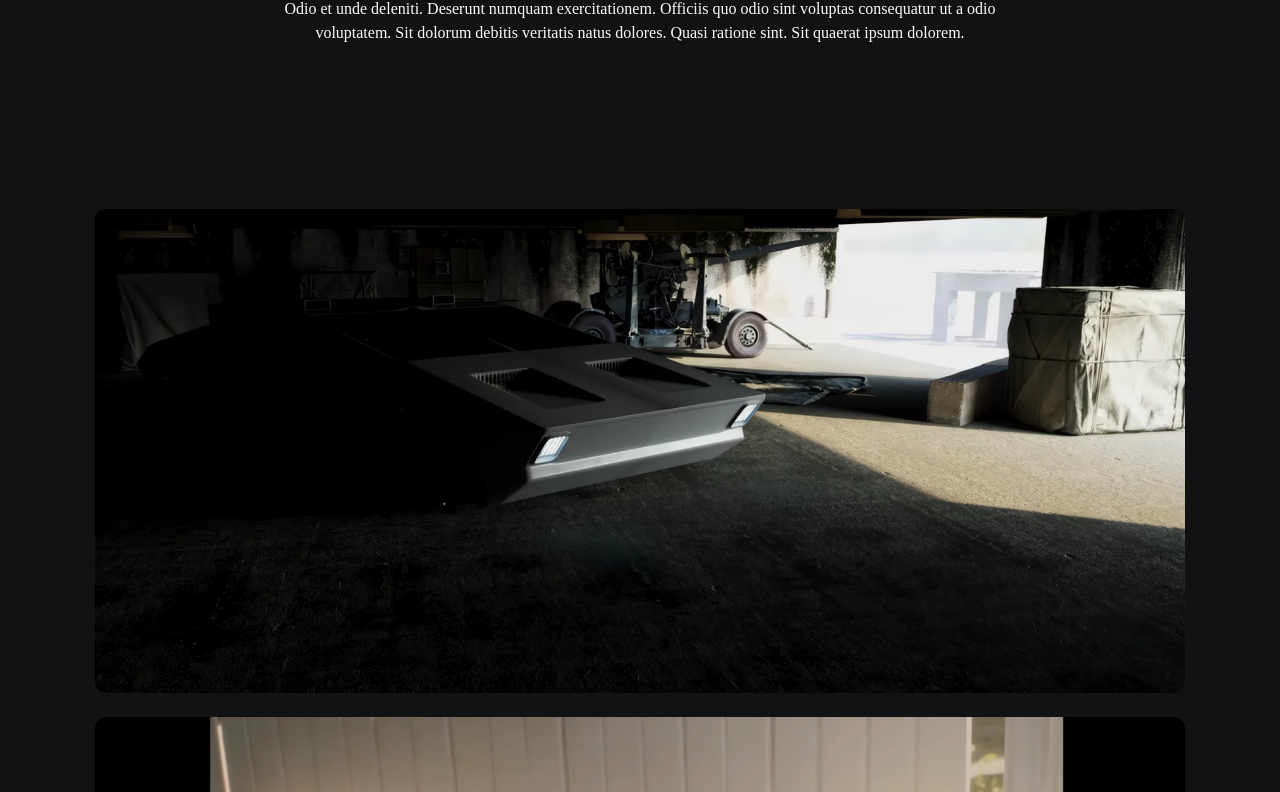
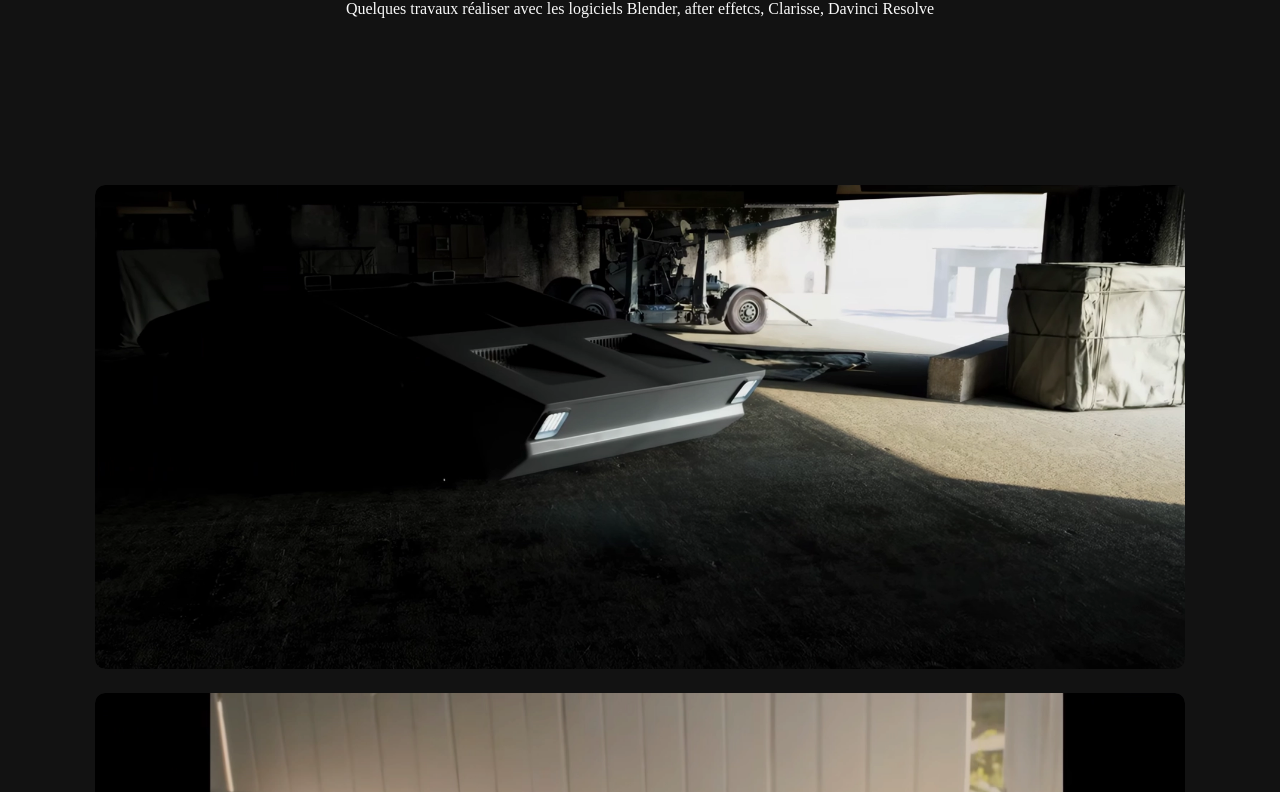
Before and after one commit to Tisseurdevie/PhotoFolio, a plain HTML site: page 3D-Motiondesign.html in a window 1280 px wide. Shown: the part 266-1058 px from the top of the page. Drawn offline with Linux system fonts and the light colour scheme.

Commit message:
Update 3D-Motiondesign.html

```diff
--- a/3D-Motiondesign.html
+++ b/3D-Motiondesign.html
@@ -75,7 +75,7 @@
           <div class="row d-flex justify-content-center text-center">
             <div class="col-lg-8">
               <h1>3D - Motion design</h1>
-              <p class="mb-0">Odio et unde deleniti. Deserunt numquam exercitationem. Officiis quo odio sint voluptas consequatur ut a odio voluptatem. Sit dolorum debitis veritatis natus dolores. Quasi ratione sint. Sit quaerat ipsum dolorem.</p>
+              <p class="mb-0">Quelques travaux réaliser avec les logiciels Blender, after effetcs, Clarisse, Davinci Resolve</p>
             </div>
           </div>
         </div>
```
